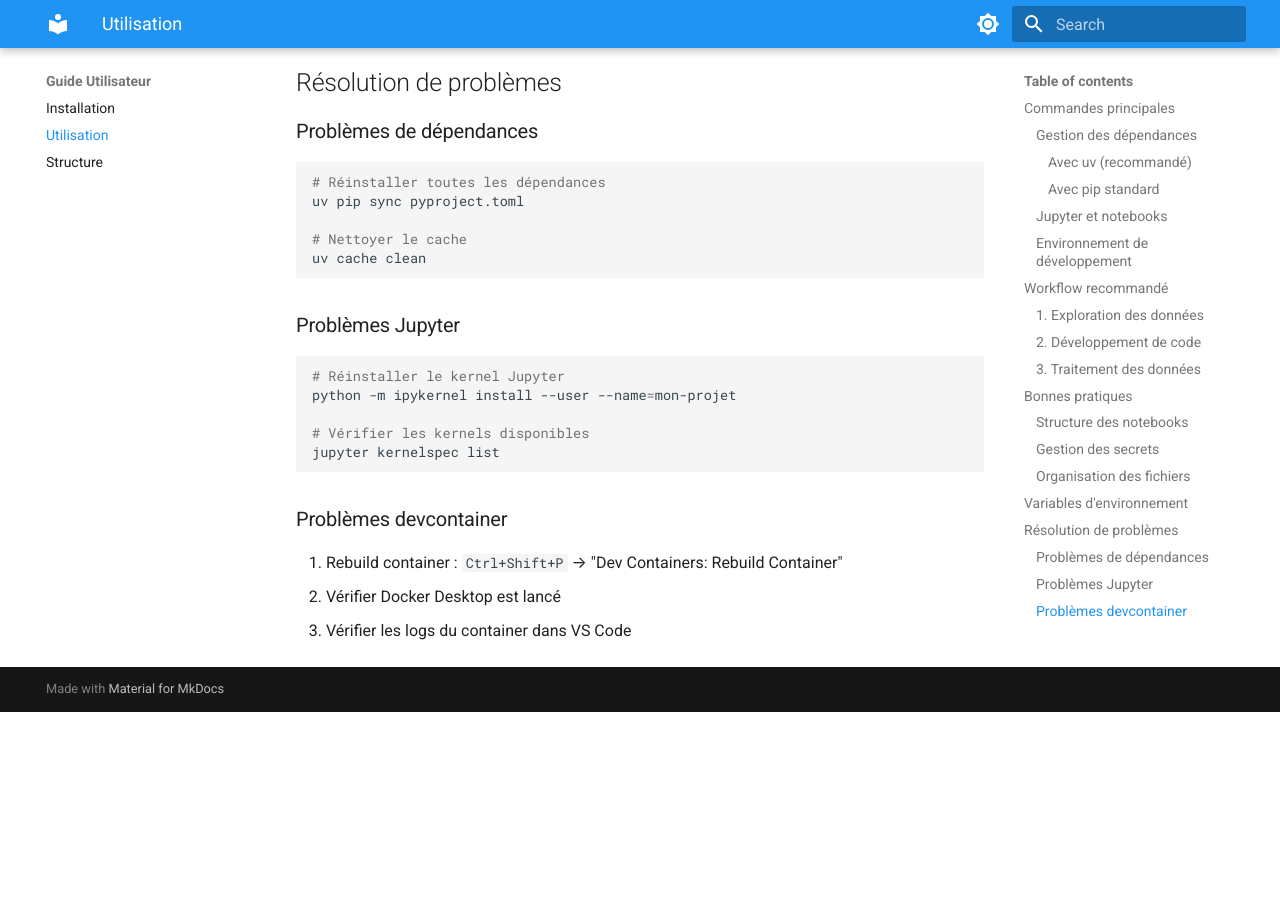
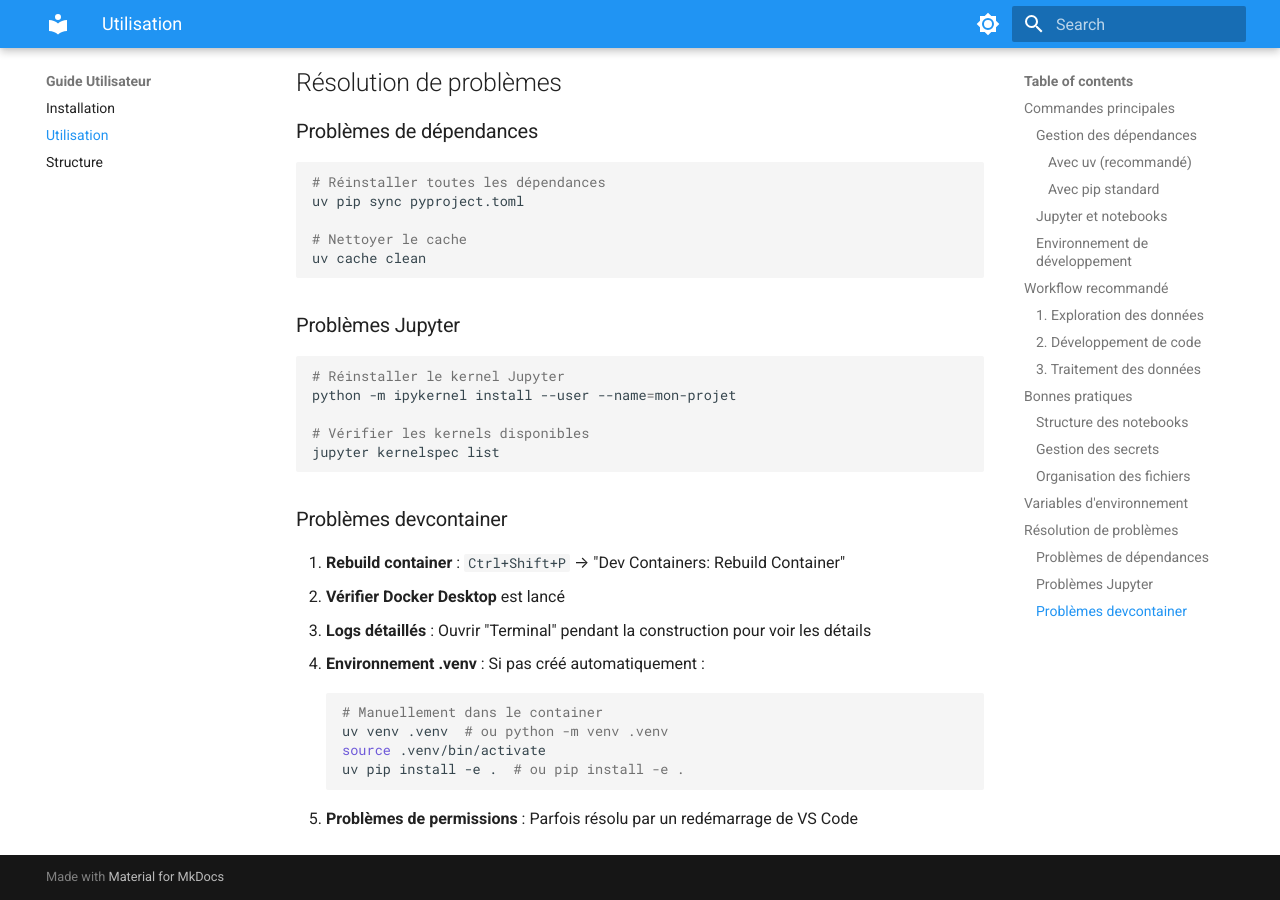
Before and after one commit to castorfou/PyFoundry, an MkDocs documentation site: the page built from docs/user/usage.md, in a window 1280 px wide and 900 px high, scrolled down 3128 px. Built offline with MkDocs 1.6.1 and Material for MkDocs 9.7.7, drawn with Linux system fonts in a browser that asks for light colours; before the commit the page ends 3840 px from its top, so only the background shows below that.

Commit message:
docs: finaliser documentation v0.1 avec nouvelles fonctionnalités
- Documenter postCreateCommand.sh dans structure du projet
- Ajouter section dépannage devcontainer avec .venv
- Mettre à jour roadmap v0.1 avec toutes les fonctionnalités réelles
- Inclure options cookiecutter configurables

🤖 Generated with [Claude Code](https://claude.ai/code)

Co-Authored-By: Claude <noreply@anthropic.com>

````diff
--- a/docs/user/usage.md
+++ b/docs/user/usage.md
@@ -155,6 +155,14 @@ jupyter kernelspec list
 ```
 
 ### Problèmes devcontainer
-1. Rebuild container : `Ctrl+Shift+P` → "Dev Containers: Rebuild Container"
-2. Vérifier Docker Desktop est lancé
-3. Vérifier les logs du container dans VS Code
+1. **Rebuild container** : `Ctrl+Shift+P` → "Dev Containers: Rebuild Container"
+2. **Vérifier Docker Desktop** est lancé
+3. **Logs détaillés** : Ouvrir "Terminal" pendant la construction pour voir les détails
+4. **Environnement .venv** : Si pas créé automatiquement :
+   ```bash
+   # Manuellement dans le container
+   uv venv .venv  # ou python -m venv .venv
+   source .venv/bin/activate
+   uv pip install -e .  # ou pip install -e .
+   ```
+5. **Problèmes de permissions** : Parfois résolu par un redémarrage de VS Code
````
Also changed, not shown: docs/dev/roadmap.md (+11 -3 lines), docs/user/structure.md (+6 -1 lines).
